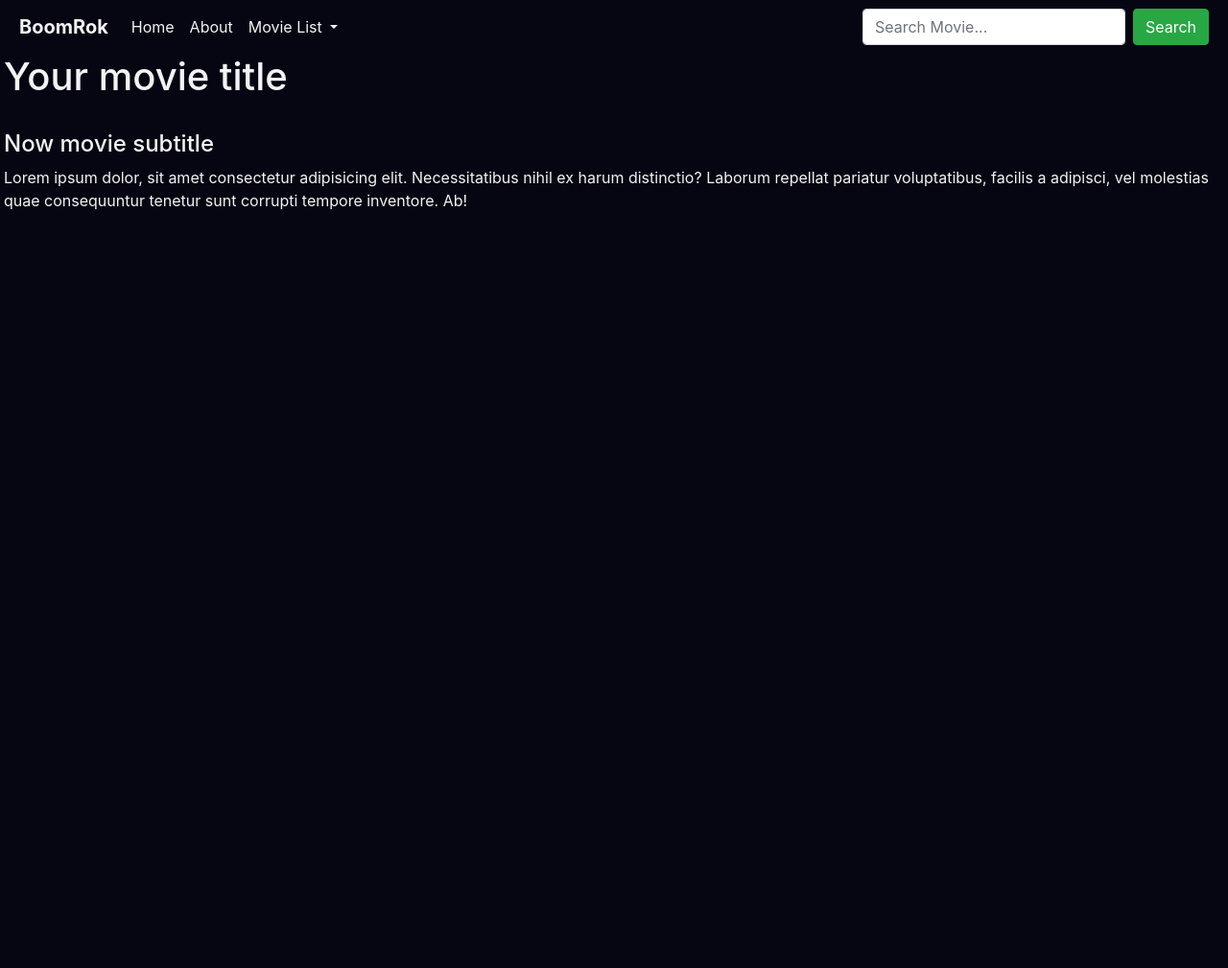
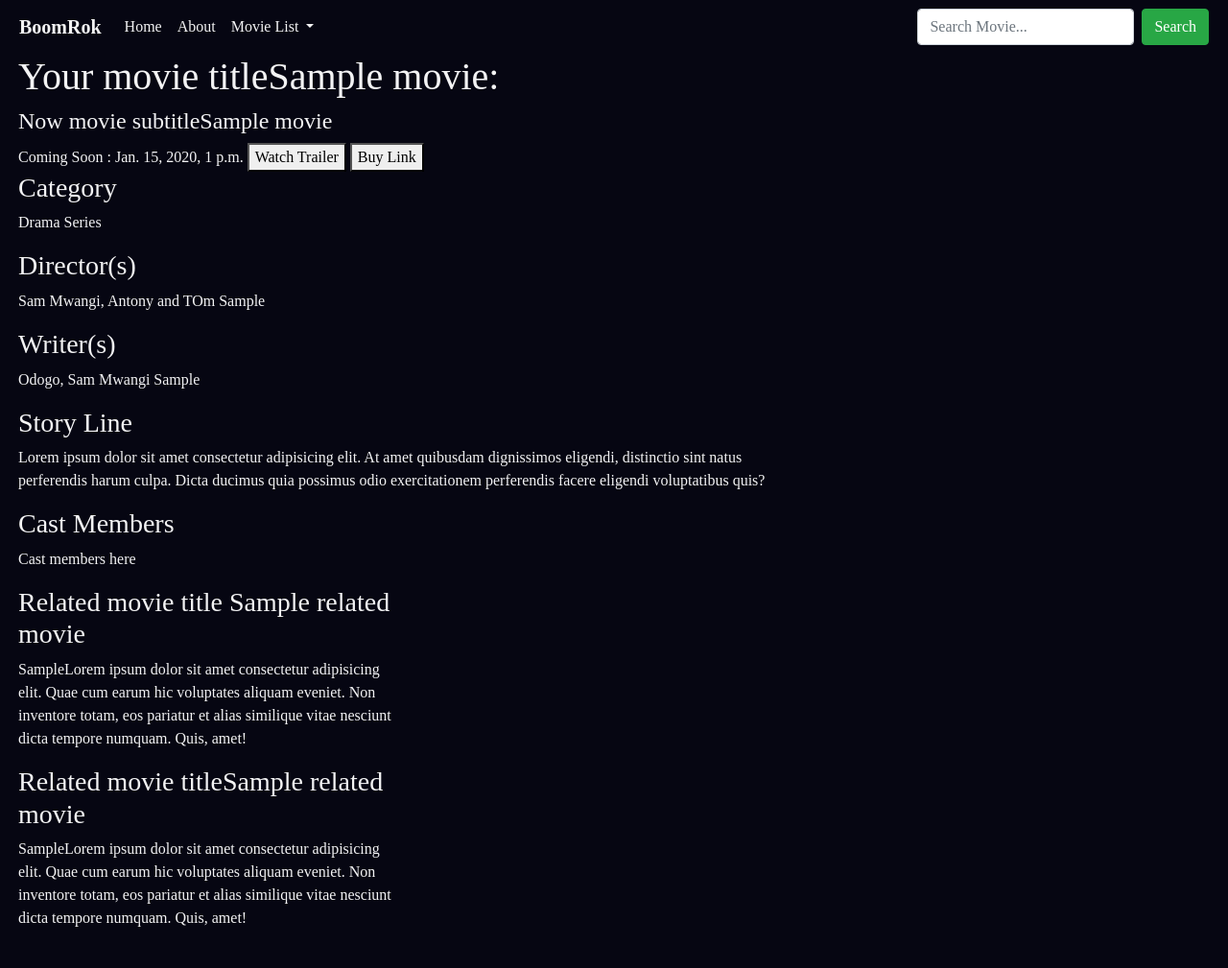
Before and after one commit to COdingaorg/Boomrok, a Django app: template boomrok_app/templates/user/home.html in a window 1280 px wide. Shown: the whole page at 96% size. Before the commit the page ends 219 px from the top, so only its background shows below. Run offline with Django 3.2, Linux system fonts and the light colour scheme; tables that the repository leaves empty hold one stand-in row (values such as "Sample post"); the template is opened without the code that fills it: values that come from a table or form of the project are taken from there, most other values are stand-ins (such as "Sample title", 1, 10 or a date in 2020); some libraries are stand-ins or nearby versions.

Commit message:
adds place older fot ellements on homepage

```diff
--- a/boomrok_app/models.py
+++ b/boomrok_app/models.py
@@ -24,6 +24,8 @@ class Movie(models.Model):
     sub_title = models.TextField()
     poster = models.ImageField(upload_to = 'Files/Posters/', validators=[FileExtensionValidator(allowed_extensions=['jpg', 'png', 'jpeg'])])
     movie_info = models.TextField()
+    writers = models.TextField(default = 'Writers Go hera, separate with commas')
+    directors = models.TextField(default = 'Directors go Here, separate with commas')
     subscribers = models.ManyToManyField(to=User_Subscribers)
     release_date = models.DateTimeField(default=dt_now)
     date_posted = models.DateTimeField(default=dt_now, blank=False)
--- a/boomrok_app/static/css/main_body_styles.css
+++ b/boomrok_app/static/css/main_body_styles.css
@@ -8,6 +8,7 @@
     --lighter_blue : #A2A0AE;
     --blue :#5D6390;
 }
+
 .navbar-brand{
     font-weight: bold;
 }
@@ -15,6 +16,7 @@
     background-color: #060612;
     color: var(--white);
     padding: 0px 4px;
+    font-family: pier_sans;
 }
 nav.navbar>a,.nav-link{
     color: var(--white);
@@ -25,3 +27,8 @@ nav.navbar>a,.nav-link{
     font-weight: bold;
     border-top: 2px solid var(--Red);
 }
+#movie_side{
+    height: 100%;
+    color: green;
+    border: 5px solid rgb(202, 202, 148);
+}
--- a/boomrok_app/templates/user/home.html
+++ b/boomrok_app/templates/user/home.html
@@ -1,9 +1,53 @@
 {% extends 'user/base.html' %}
 {% block content %}
 
-<h1>Your movie title</h1>
-<br>
-<h4>Now movie subtitle</h4>
-<p>Lorem ipsum dolor, sit amet consectetur adipisicing elit. Necessitatibus nihil ex harum distinctio? Laborum repellat pariatur voluptatibus, facilis a adipisci, vel molestias quae consequuntur tenetur sunt corrupti tempore inventore. Ab!</p>
+<div id="movie_side row">
+    <div class="movie_details col-md-8">
+        <h1>Your movie title{{movie.title}}:</h1>
+        <h4>Now movie subtitle{{movie.sub_title}}</h4>
+        <span>
+            Coming Soon : {{movie.release_date}}
+        </span>
+        <!--pagination buttons-->
+        <button class="watch_trailer">Watch Trailer</button>
+        <button class="buy_link"> Buy Link</button>
+
+        <!--watch trailer button page -->
+
+        <div class="movie_info">
+            <span>
+                <h3>Category</h3>
+                <p>Drama Series</p>
+
+                <h3>Director(s)</h3>
+                <p>Sam Mwangi, Antony and TOm {{movie.directors}}</p>
+
+                <h3>Writer(s)</h3>
+                <p>Odogo, Sam Mwangi {{movie.writers}}</p>
+            </span>
+            <span>
+                <h3>Story Line</h3>
+                <p>Lorem ipsum dolor sit amet consectetur adipisicing elit. At amet quibusdam dignissimos eligendi, distinctio sint natus perferendis harum culpa. Dicta ducimus quia possimus odio exercitationem perferendis facere eligendi voluptatibus quis?</p>
+            </span>
+            <div class="cast">
+                <h3>Cast Members</h3>
+                <p>Cast members here</p>
+            </div>
+        </div>
+    </div>
+    <div class="sidebar col-md-4">
+        <div class="related_movies">
+            <h3>Related movie title {{related_movie.title}}</h3>
+            <p>{{related_movie.movie_info}}Lorem ipsum dolor sit amet consectetur adipisicing elit. Quae cum earum hic voluptates aliquam eveniet. Non inventore totam, eos pariatur et alias similique vitae nesciunt dicta tempore numquam. Quis, amet!</p>
+
+            <h3>Related movie title{{related_movie.title}}</h3>
+            <p>{{related_movie.movie_info}}Lorem ipsum dolor sit amet consectetur adipisicing elit. Quae cum earum hic voluptates aliquam eveniet. Non inventore totam, eos pariatur et alias similique vitae nesciunt dicta tempore numquam. Quis, amet!</p>
+
+        </div>
+        <div class="top_trailers">
+            <img src="" alt="">
+        </div>
+    </div>
+</div>
 
 {% endblock %}
```
